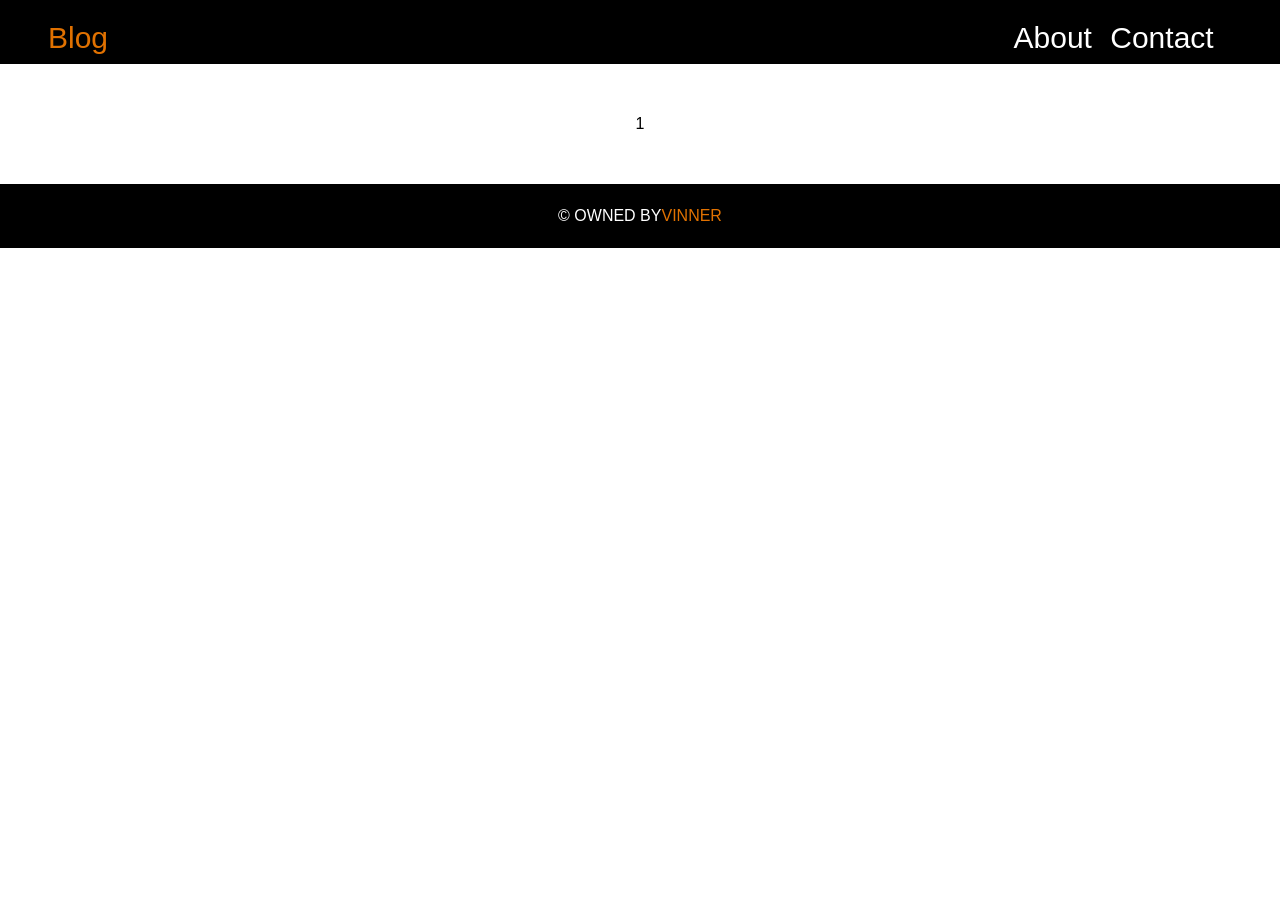
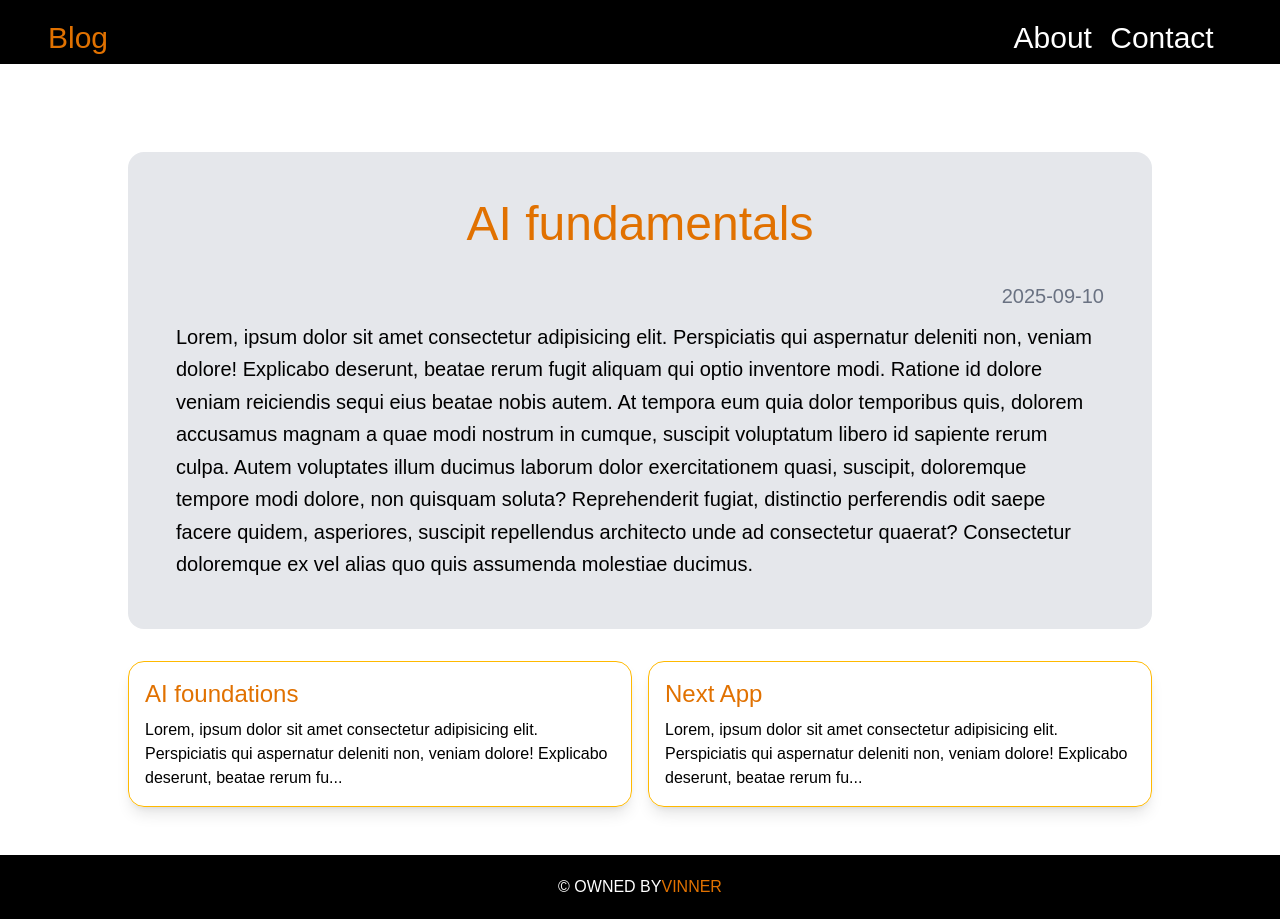
Before and after one commit to Conceal34/Blog-vercel, a Next.js app: page /blog/1 in a window 1280 px wide. Before the commit the page ends 800 px from the top, so only its background shows below. Built offline with nearby package versions, Linux system fonts and the light colour scheme.

Commit message:
try previous

```diff
--- a/src/app/blog/[id]/page.tsx
+++ b/src/app/blog/[id]/page.tsx
@@ -24,49 +24,49 @@ const blogs =
     ]
 
 
-// type PageProps = {
-//     params: Promise<{ id: string }>
-//     searchParams: Promise<{ [key: string]: string | string[] | undefined }>
-// }
+interface PageProps {
+    params: Promise<{ id: string }>
+    searchParams: Promise<{ [key: string]: string | string[] | undefined }>
+}
 
-export default async function BlogPage({ params }: any) {
+export default async function BlogPage({ params }: PageProps) {
 
     const { id } = await params;
-    // const blogId = parseInt(id);
-    // const blog = blogs.find(blog => blog.id === blogId);
-    return <div>{id}</div>
-    // if (!blog) {
-    //     notFound();
-    // }
+    const blogId = parseInt(id);
+    const blog = blogs.find(blog => blog.id === blogId);
 
-    // return (
-    //     <div className="flex flex-col gap-8 items-center justify-center w-5xl">
-    //         <div className="flex flex-col gap-8 mt-10 justify-center items-center  bg-gray-200 rounded-2xl p-12">
-    //             <div>
-    //                 <h1 className="text-5xl text-amber-600">{blog.title}</h1>
-    //             </div>
-    //             <div className="text-xl/relaxed">
-    //                 <p className="text-right text-gray-500 mb-2">{blog.posted_on}</p>
-    //                 {blog.post}
-    //             </div>
-    //         </div>
-    //         <div className="grid grid-cols-2 gap-4" >
-    //             {blogs
-    //                 .filter((sampleBlog) => sampleBlog.id != blog.id)
-    //                 .slice(0,2)
-    //                 .map((relatedBlogs) => {
-    //                     return(
-    //                         <Link href={`/blog/${relatedBlogs.id}`} key={relatedBlogs.id}
-    //                             className="border-1 border-amber-400 rounded-2xl p-4 flex flex-col gap-2 shadow-lg hover:shadow-2xl transition-shadow duration-200"
-    //                         >
-    //                             <h3 className="text-2xl text-amber-600">{relatedBlogs.title}</h3>
-    //                             <p className="text-md">{relatedBlogs.post.length > 150 ? `${relatedBlogs.post.slice(0,150)}...` : relatedBlogs.post}</p>
-    //                         </Link>
-    //                     )
-    //                 })
-    //             }
-    //         </div>
+    if (!blog) {
+        notFound();
+    }
 
-    //     </div>
-    // )
+    return (
+        <div className="flex flex-col gap-8 items-center justify-center w-5xl">
+            <div className="flex flex-col gap-8 mt-10 justify-center items-center  bg-gray-200 rounded-2xl p-12">
+                <div>
+                    <h1 className="text-5xl text-amber-600">{blog.title}</h1>
+                </div>
+                <div className="text-xl/relaxed">
+                    <p className="text-right text-gray-500 mb-2">{blog.posted_on}</p>
+                    {blog.post}
+                </div>
+            </div>
+            <div className="grid grid-cols-2 gap-4" >
+                {blogs
+                    .filter((sampleBlog) => sampleBlog.id !== blog.id)
+                    .slice(0,2)
+                    .map((relatedBlogs) => {
+                        return(
+                            <Link href={`/blog/${relatedBlogs.id}`} key={relatedBlogs.id}
+                                className="border-1 border-amber-400 rounded-2xl p-4 flex flex-col gap-2 shadow-lg hover:shadow-2xl transition-shadow duration-200"
+                            >
+                                <h3 className="text-2xl text-amber-600">{relatedBlogs.title}</h3>
+                                <p className="text-md">{relatedBlogs.post.length > 150 ? `${relatedBlogs.post.slice(0,150)}...` : relatedBlogs.post}</p>
+                            </Link>
+                        )
+                    })
+                }
+            </div>
+
+        </div>
+    )
 }
```
